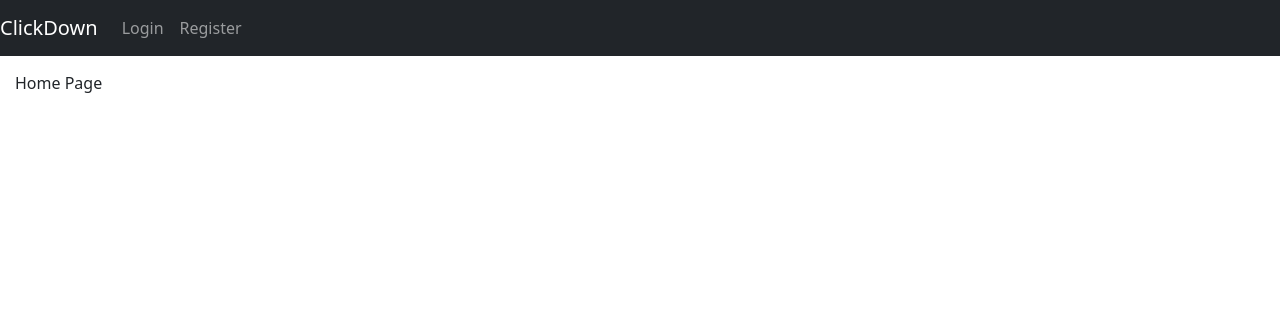
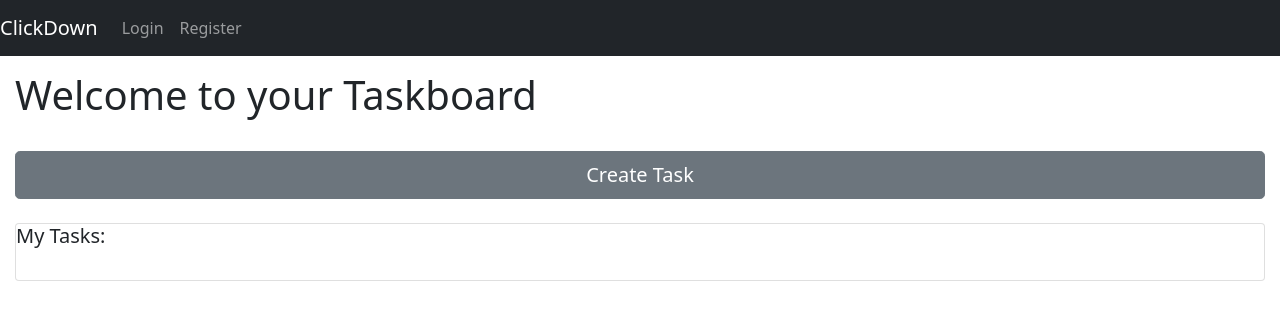
Before and after one commit to z5219951/task-master, a React (Create React App) app in the folder frontend/: page / in a window 1280 px wide. Shown: the top 320 px of the page. Built offline with nearby package versions, Linux system fonts and the light colour scheme; the HTML template or start-up script is replaced by a standard one.

Commit message:
Created taskboard page

```diff
--- a/frontend/src/App.js
+++ b/frontend/src/App.js
@@ -4,6 +4,7 @@ import Home from './pages/Home';
 import Login from './pages/Login';
 import Register from './pages/Register';
 import Navigation from './components/Navigation'
+import Taskboard from './pages/Taskboard'
 
 function App() {
   return (
@@ -12,7 +13,7 @@ function App() {
       <Switch>
         <Route path='/login' component={Login} />
         <Route path='/register' component={Register} />
-        <Route path='/' component={Home}/>
+        <Route path='/' component={Taskboard}/>
       </Switch>
     </>
   );
--- /dev/null
+++ b/frontend/src/pages/Taskboard.js
@@ -0,0 +1,20 @@
+import './Padding.css'
+
+const Taskboard = () => {
+  return (
+    <>
+    <div className='padding'>
+      <h1> Welcome to your Taskboard</h1>
+      <br/>
+      <div><button type="button" class="btn btn-secondary btn-lg w-100" > Create Task </button></div>
+      <br/>
+        <div class="card">
+          <h5 class="card-title">My Tasks:</h5>
+          <br/>
+        </div>
+      </div>
+    </>
+  )
+}
+
+export default Taskboard;
```
Also changed, not shown: frontend/src/components/SignedInNav.js (added, +20 -0 lines).
